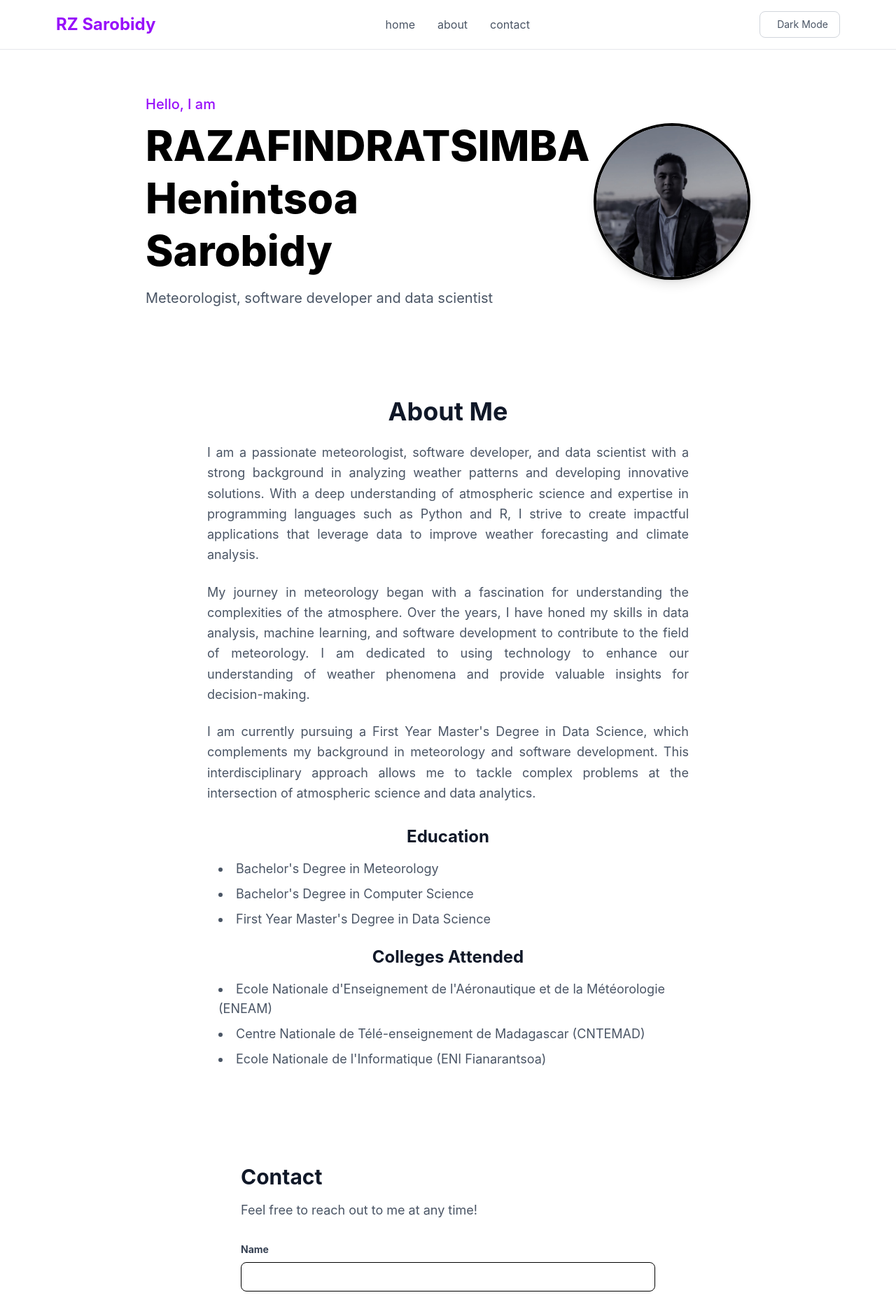
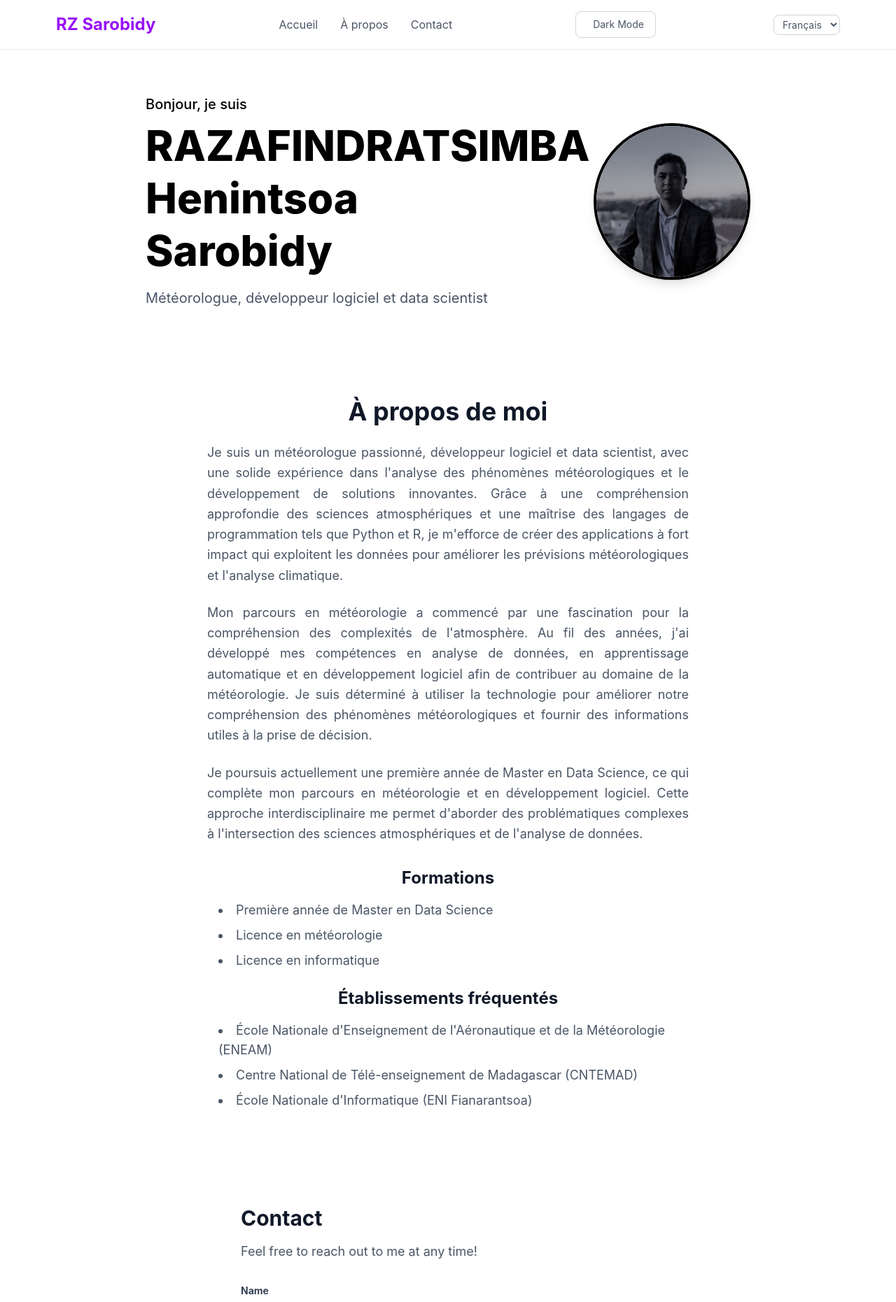
Before and after one commit to Lessa222/first_react_app, a React (Vite) app: page / in a window 1280 px wide. Shown: the top 1861 px of the page at 70% size. Built offline with nearby package versions, Linux system fonts and the light colour scheme.

Commit message:
adding translator

```diff
--- a/package.json
+++ b/package.json
@@ -10,8 +10,10 @@
     "preview": "vite preview"
   },
   "dependencies": {
+    "i18next": "^26.0.5",
     "react": "^19.2.4",
-    "react-dom": "^19.2.4"
+    "react-dom": "^19.2.4",
+    "react-i18next": "^17.0.4"
   },
   "devDependencies": {
     "@eslint/js": "^9.39.4",
--- a/src/App.jsx
+++ b/src/App.jsx
@@ -1,9 +1,11 @@
+import { useTranslation } from 'react-i18next';
+import './i18n';
 import About from "./components/about";
 import Contact from "./components/contact";
 import Header from "./components/header";
 import Home from "./components/home";
+
 export default function App() {
-
   return (
     <div className="app">
       <Header />
--- a/src/components/about.jsx
+++ b/src/components/about.jsx
@@ -1,36 +1,38 @@
+import { useTranslation } from 'react-i18next';
+import i18n from '../i18n';
 
 export default function About() {
     const name = "Sarobidy";
     const age = 22;
-    const diploma = ["Bachelor's Degree in Meteorology", "Bachelor's Degree in Computer Science", "First Year Master's Degree in Data Science"];
-    const college = ["Ecole Nationale d'Enseignement de l'Aéronautique et de la Météorologie (ENEAM)",
-         "Centre Nationale de Télé-enseignement de Madagascar (CNTEMAD)",
-        "Ecole Nationale de l'Informatique (ENI Fianarantsoa)"];
+    const diploma = ["degree.first","degree.second", "degree.third"];
+    const college = ["college.first","college.second", "college.third"];
+    const { t } = useTranslation();
+
     return (
         <div id="about" className="max-w-3xl mx-auto px-10 py-16">
-            <h1 className="text-4xl font-bold mb-6 text-center text-gray-900 ">About Me</h1>
+            <h1 className="text-4xl font-bold mb-6 text-center text-gray-900 ">{t("about")}</h1>
             <p className="text-lg text-gray-600 dark:text-gray-400 mb-6 leading-relaxed text-justify">
-                I am a passionate meteorologist, software developer, and data scientist with a strong background in analyzing weather patterns and developing innovative solutions. With a deep understanding of atmospheric science and expertise in programming languages such as Python and R, I strive to create impactful applications that leverage data to improve weather forecasting and climate analysis.
+              {t("propos1")}
             </p>
             <p className="text-lg text-gray-600 dark:text-gray-400 mb-6 leading-relaxed text-justify">
-                My journey in meteorology began with a fascination for understanding the complexities of the atmosphere. Over the years, I have honed my skills in data analysis, machine learning, and software development to contribute to the field of meteorology. I am dedicated to using technology to enhance our understanding of weather phenomena and provide valuable insights for decision-making.
+                {t("propos2")}
             </p>
             <p className="text-lg text-gray-600 dark:text-gray-400 mb-8 leading-relaxed text-justify">
-                I am currently pursuing a First Year Master's Degree in Data Science, which complements my background in meteorology and software development. This interdisciplinary approach allows me to tackle complex problems at the intersection of atmospheric science and data analytics.
+                {t("propos3")}
             </p>
-            <h2 className="text-2xl font-bold mt-6 mb-4 text-center text-gray-900 ">Education</h2>
+            <h2 className="text-2xl font-bold mt-6 mb-4 text-center text-gray-900 ">{t("diplome")}</h2>
             <ul className="list-disc list-inside text-lg text-gray-600 dark:text-gray-400 space-y-2 ml-4">
                 {diploma.map((item, index) => (
                     <li key={index} className="mb-2">
-                        {item}
+                        {t(item)}
                     </li>
                 ))}
             </ul>
-            <h2 className="text-2xl font-bold mt-6 mb-4 text-center text-gray-900 ">Colleges Attended</h2>
+            <h2 className="text-2xl font-bold mt-6 mb-4 text-center text-gray-900 ">{t("colleges")}</h2>
             <ul className="list-disc list-inside text-lg text-gray-600 dark:text-gray-400 space-y-2 ml-4">
                 {college.map((item, index) => (
                     <li key={index} className="mb-2">
-                        {item}
+                        {t(item)}
                     </li>
                 ))}
             </ul>
--- a/src/components/contact.jsx
+++ b/src/components/contact.jsx
@@ -1,5 +1,7 @@
-
+import { useTranslation } from 'react-i18next';
+import i18n from '../i18n';
 export default function Contact() {
+    const { t } = useTranslation();
     const handleSubmit = (e) => {
         e.preventDefault();
         alert("Form submitted!");
@@ -45,7 +47,7 @@ export default function Contact() {
         </div>
         <button
           type="submit"
-          className="bg-purple-600 hover:bg-purple-700 text-white font-bold py-2 px-6 rounded-lg transition-colors"
+          className="bg-gray-100 dark:bg-gray-800 hover:bg-purple-700 text-white font-bold py-2 px-6 rounded-lg transition-colors"
         >
           Send Message
         </button>
--- a/src/components/header.jsx
+++ b/src/components/header.jsx
@@ -1,19 +1,30 @@
-import Menu from "./menu";
+import { useTranslation } from 'react-i18next';
+import i18n from '../i18n';
 
 export default function Header() {
+  const { t } = useTranslation();
+
+  const handleChange = (e) => {
+    i18n.changeLanguage(e.target.value);
+  };
+
   return (
     <header className="flex items-center justify-between px-20 py-4 border-b border-gray-200 dark:border-gray-700 bg-white dark:bg-gray-900 sticky top-0 z-50">
       <h1 className="text-2xl font-bold text-purple-600 dark:text-white">
         RZ Sarobidy
       </h1>
       <nav className="flex gap-4">
-        <a href="/#home" className="text-gray-600 dark:text-gray-300 hover:text-purple-600 dark:hover:text-purple-400 transition-colors px-2">home</a>
-        <a href="/#about" className="text-gray-600 dark:text-gray-300 hover:text-purple-600 dark:hover:text-purple-400 transition-colors px-2">about</a>
-        <a href="/#contact" className="text-gray-600 dark:text-gray-300 hover:text-purple-600 dark:hover:text-purple-400 transition-colors px-2">contact</a>
+        <a href="/#home" className="text-gray-600 dark:text-gray-300 hover:text-purple-600 dark:hover:text-purple-400 transition-colors px-2">{t('accueil')}</a>
+        <a href="/#about" className="text-gray-600 dark:text-gray-300 hover:text-purple-600 dark:hover:text-purple-400 transition-colors px-2">{t('apropos')}</a>
+        <a href="/#contact" className="text-gray-600 dark:text-gray-300 hover:text-purple-600 dark:hover:text-purple-400 transition-colors px-2">{t('contact')}</a>
       </nav>
       <button className="flex items-center gap-2 px-4 py-2 border border-gray-300 dark:border-gray-600 rounded-lg bg-white dark:bg-gray-800 text-gray-600 dark:text-gray-300 hover:border-purple-500 hover:text-purple-500 transition-all text-sm">
         <i className="fas fa-moon"></i> Dark Mode
       </button>
+      <select onChange={handleChange} defaultValue={i18n.language} className='text-gray-600 dark:text-gray-300 bg-white dark:bg-gray-800 border border-gray-300 dark:border-gray-600 rounded-lg px-2 py-1 text-sm'>
+        <option value="fr">Français</option>
+        <option value="en">English</option>
+      </select>
     </header>
   );
 }
--- a/src/components/home.jsx
+++ b/src/components/home.jsx
@@ -1,15 +1,19 @@
 import myImage from '../assets/1.jpg';
+import { useTranslation } from 'react-i18next';
+import i18n from '../i18n';
 
 export default function Home() {
+  const { t } = useTranslation();
+
   return (
     <div className="flex flex-1 items-center justify-center px-10 py-16 gap-16">
       <div id="home" className="max-w-xl" >
-        <p className="text-xl text-purple-600 dark:text-purple-400 font-medium mb-2">Hello, I am</p>
+        <p className="text-xl text-black-600 dark:text-black-400 font-medium mb-2">{t("hello")}</p>
         <h1 className="text-5xl md:text-6xl font-extrabold   leading-tight mb-4">
           RAZAFINDRATSIMBA<br />Henintsoa Sarobidy
         </h1>
         <p className="text-xl text-gray-600 dark:text-gray-400">
-          Meteorologist, software developer and data scientist
+          {t("profile")}
         </p>
       </div>
       <img
--- /dev/null
+++ b/src/i18n.js
@@ -0,0 +1,20 @@
+import i18n from 'i18next';
+import { initReactI18next } from 'react-i18next';
+import en from './locales/en/translation.json';
+import fr from './locales/fr/translation.json';
+
+i18n
+  .use(initReactI18next)
+  .init({
+    resources: {
+      en: { translation: en },
+      fr: { translation: fr }
+    },
+    lng: 'fr',
+    fallbackLng: 'en',
+    interpolation: {
+      escapeValue: false
+    }
+  });
+
+export default i18n;
--- /dev/null
+++ b/src/locales/en/translation.json
@@ -0,0 +1,21 @@
+{"accueil": "home",
+  "apropos": "about",
+  "contact": "Contact",
+"hello":"Hello, I am",
+"profile":"Meteorologist, software developer and data scientist",
+"about":"about Me",
+"propos1":"I am a passionate meteorologist, software developer, and data scientist with a strong background in analyzing weather patterns and developing innovative solutions. With a deep understanding of atmospheric science and expertise in programming languages such as Python and R, I strive to create impactful applications that leverage data to improve weather forecasting and climate analysis.",
+"propos2":"My journey in meteorology began with a fascination for understanding the complexities of the atmosphere. Over the years, I have honed my skills in data analysis, machine learning, and software development to contribute to the field of meteorology. I am dedicated to using technology to enhance our understanding of weather phenomena and provide valuable insights for decision-making.",
+"propos3":"I am currently pursuing a First Year Master's Degree in Data Science, which complements my background in meteorology and software development. This interdisciplinary approach allows me to tackle complex problems at the intersection of atmospheric science and data analytics.",
+"diplome":"education",
+"degree":{
+    "first":"First Year Master's Degree in Data Science",
+    "second":"Bachelor's Degree in Meteorology",
+    "third":"Bachelor's Degree in Computer Science"},
+"colleges":"colleges attended",
+"college":{
+    "first":"Ecole Nationale d'Enseignement de l'Aéronautique et de la Météorologie (ENEAM)",
+    "second":"Centre Nationale de Télé-enseignement de Madagascar (CNTEMAD)",
+    "third":"Ecole Nationale de l'Informatique (ENI Fianarantsoa)"
+}
+}
--- /dev/null
+++ b/src/locales/fr/translation.json
@@ -0,0 +1,22 @@
+{ "accueil": "Accueil",
+  "apropos": "À propos",
+  "contact": "Contact",
+"hello": "Bonjour, je suis",
+"profile": "Météorologue, développeur logiciel et data scientist",
+  "about": "À propos de moi",
+  "propos1": "Je suis un météorologue passionné, développeur logiciel et data scientist, avec une solide expérience dans l'analyse des phénomènes météorologiques et le développement de solutions innovantes. Grâce à une compréhension approfondie des sciences atmosphériques et une maîtrise des langages de programmation tels que Python et R, je m'efforce de créer des applications à fort impact qui exploitent les données pour améliorer les prévisions météorologiques et l'analyse climatique.",
+  "propos2": "Mon parcours en météorologie a commencé par une fascination pour la compréhension des complexités de l'atmosphère. Au fil des années, j'ai développé mes compétences en analyse de données, en apprentissage automatique et en développement logiciel afin de contribuer au domaine de la météorologie. Je suis déterminé à utiliser la technologie pour améliorer notre compréhension des phénomènes météorologiques et fournir des informations utiles à la prise de décision.",
+  "propos3": "Je poursuis actuellement une première année de Master en Data Science, ce qui complète mon parcours en météorologie et en développement logiciel. Cette approche interdisciplinaire me permet d'aborder des problématiques complexes à l'intersection des sciences atmosphériques et de l'analyse de données.",
+  "diplome": "Formations",
+  "degree": {
+    "first": "Première année de Master en Data Science",
+    "second": "Licence en météorologie",
+    "third": "Licence en informatique"
+  },
+  "colleges": "Établissements fréquentés",
+  "college": {
+    "first": "École Nationale d'Enseignement de l'Aéronautique et de la Météorologie (ENEAM)",
+    "second": "Centre National de Télé-enseignement de Madagascar (CNTEMAD)",
+    "third": "École Nationale d'Informatique (ENI Fianarantsoa)"
+  }
+}
```
Also changed, not shown: src/components/menu/index.jsx (deleted, +0 -17 lines), 1 other file (tests, documents, lock files or other folders).
